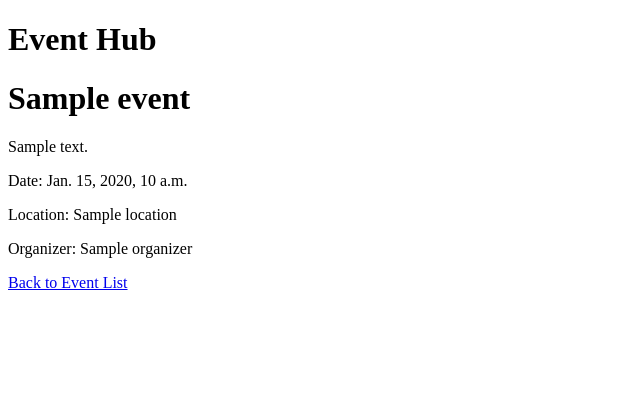
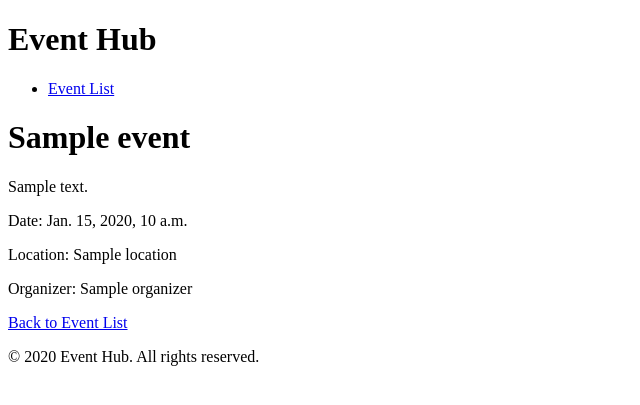
Before and after one commit to mir-ishtiaq/EventHubApp, a Django app: template EventHubApp/templates/EventHubApp/event_detail.html in a window 1280 px wide. Shown: the top 405 px of the page, without its empty margins (0-640 px from the left). Run offline with Django 3.2, Linux system fonts and the light colour scheme; the template is opened without the code that fills it: most values are stand-ins (such as "Sample title", 1, 10 or a date in 2020).

Commit message:
templates

```diff
--- a/EventHub/settings.py
+++ b/EventHub/settings.py
@@ -25,7 +25,7 @@ SECRET_KEY = 'django-insecure-1yoi(5ez3i$2&e%uztawxs$4&u30)lu78=^c-gwbb+q@5kp72b
 # SECURITY WARNING: don't run with debug turned on in production!
 DEBUG = True
 
-# ALLOWED_HOSTS = ['localhost', '127.0.0.1']
+#ALLOWED_HOSTS = ['localhost', '127.0.0.1']
 ALLOWED_HOSTS = []
 
 
--- a/EventHubApp/templates/EventHubApp/base.html
+++ b/EventHubApp/templates/EventHubApp/base.html
@@ -2,11 +2,26 @@
 <html lang="en">
 <head>
     <meta charset="UTF-8">
-    <title>Event Hub</title>
+    <meta name="viewport" content="width=device-width, initial-scale=1.0">
+    <title>{% block title %}Event Hub{% endblock %}</title>
 </head>
 <body>
-    <h1>Event Hub</h1>
-    {% block content %}
-    {% endblock %}
+    <header>
+        <h1>Event Hub</h1>
+        <nav>
+            <ul>
+                <li><a href="{% url 'event_list' %}">Event List</a></li>
+            </ul>
+        </nav>
+    </header>
+
+    <main>
+        {% block content %}
+        {% endblock %}
+    </main>
+
+    <footer>
+        <p>&copy; {{ year }} Event Hub. All rights reserved.</p>
+    </footer>
 </body>
 </html>
--- a/EventHubApp/templates/EventHubApp/event_detail.html
+++ b/EventHubApp/templates/EventHubApp/event_detail.html
@@ -1,10 +1,12 @@
 {% extends 'base.html' %}
 
 {% block content %}
-    <h1>{{ event.title }}</h1>
-    <p>{{ event.description }}</p>
-    <p>Date: {{ event.date }}</p>
-    <p>Location: {{ event.location }}</p>
-    <p>Organizer: {{ event.organizer }}</p>
-    <a href="{% url 'event_list' %}">Back to Event List</a>
+    <div class="event-detail">
+        <h1>{{ event.title }}</h1>
+        <p>{{ event.description }}</p>
+        <p>Date: {{ event.date }}</p>
+        <p>Location: {{ event.location }}</p>
+        <p>Organizer: {{ event.organizer }}</p>
+        <a href="{% url 'event_list' %}" class="btn">Back to Event List</a>
+    </div>
 {% endblock %}
--- a/EventHubApp/templates/EventHubApp/event_list.html
+++ b/EventHubApp/templates/EventHubApp/event_list.html
@@ -4,7 +4,11 @@
     <h1>Event List</h1>
     <ul>
         {% for event in events %}
-            <li><a href="{% url 'event_detail' event.id %}">{{ event.title }}</a></li>
+            <li>
+                <a href="{% url 'event_detail' event.id %}">
+                    {{ event.title }}
+                </a>
+            </li>
         {% endfor %}
     </ul>
 {% endblock %}
```
